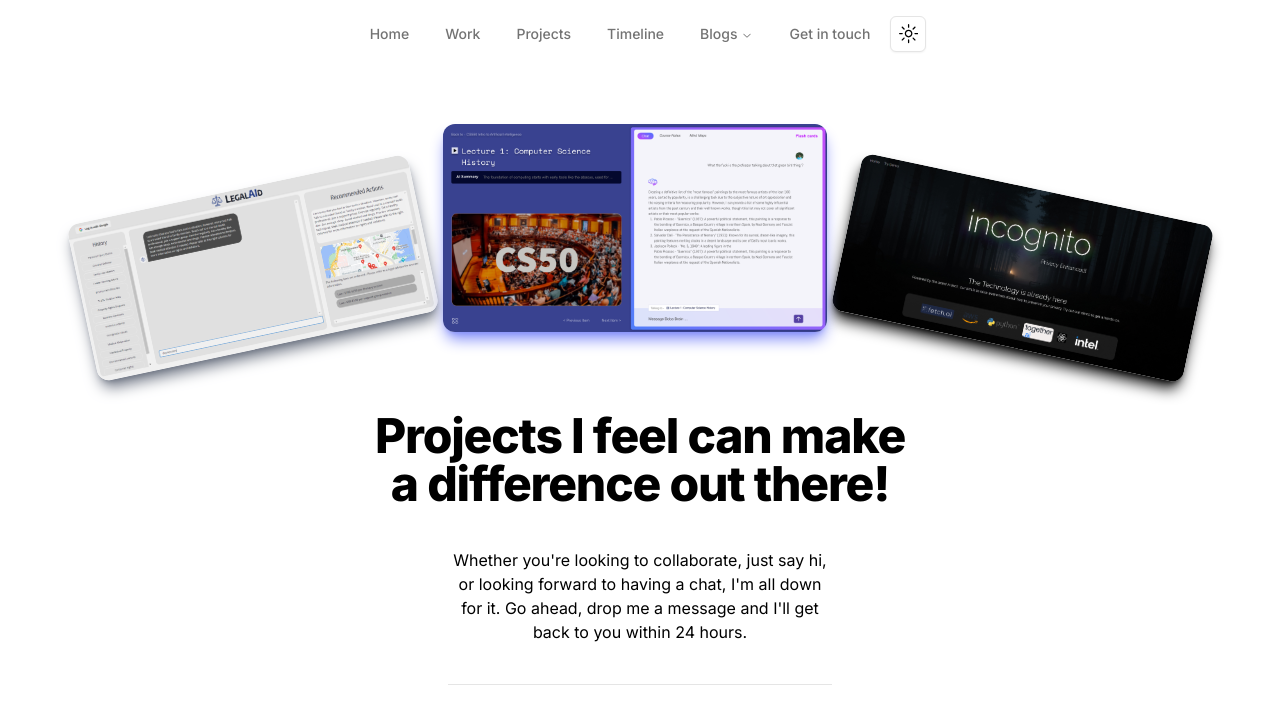
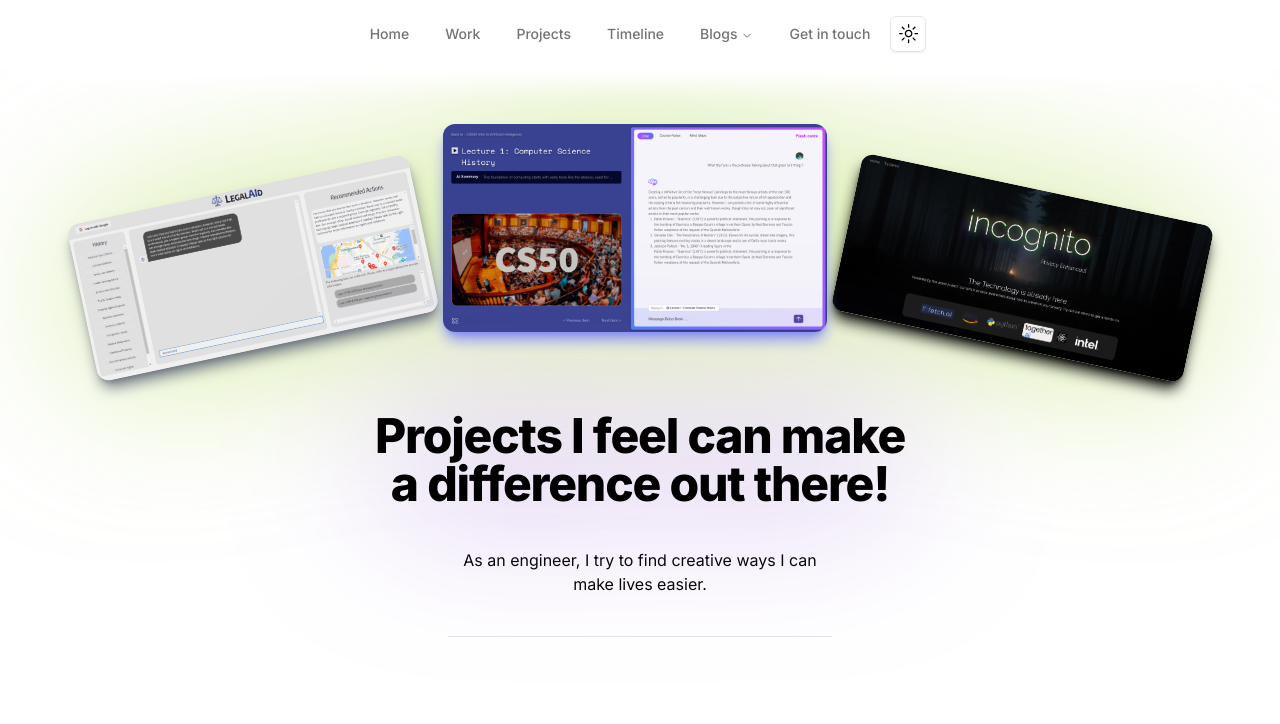
Before and after one commit to Chaitanya-Chaurasia/Portfolio, a Next.js app: page /projects in a window 1280 px wide. Shown: the top 724 px of the page. Built offline with nearby package versions, Linux system fonts and the light colour scheme.

Commit message:
Added gradient shadow to Vortex

```diff
--- a/app/projects/page.tsx
+++ b/app/projects/page.tsx
@@ -8,11 +8,7 @@ import {
   LinkedInLogoIcon,
   TwitterLogoIcon,
 } from "@radix-ui/react-icons";
-import legal from "@/public/legalaid.png";
-import incog from "@/public/incognito.png";
-import boba from "@/public/boba.png";
 import React from "react";
-import Image from "next/image";
 import ImageVortex from "@/components/ImageVortex";
 
 const ProjectPage = () => {
@@ -20,15 +16,16 @@ const ProjectPage = () => {
     <main className="p-10 ">
       <div className="flex flex-col items-center justify-center gap-10">
         <ImageVortex />
-        <h2 className="tracking-tight text-5xl font-extrabold text-center w-[550px]">
+        <h2 className="tracking-tight text-5xl font-extrabold text-center max-w-[550px] text-wrap drop-shadow-[0_0px_79px_rgba(151,95,217,1)]">
           Projects I feel can make a difference out there!{" "}
         </h2>
         <span className="w-96 text-center">
-          Whether you're looking to collaborate, just say hi, or looking forward
-          to having a chat, I'm all down for it. Go ahead, drop me a message and
-          I'll get back to you within 24 hours.
+          As an engineer, I try to find creative ways I can make lives easier.
         </span>
         <Separator className="w-96" />
+
+        <h2 className="tracking-tight text-5xl font-extrabold text-center w-[550px]">
+        </h2>
       </div>
     </main>
   );
--- a/components/ImageVortex.tsx
+++ b/components/ImageVortex.tsx
@@ -4,16 +4,15 @@ import Image from "next/image";
 import legal from "@/public/legalaid.png";
 import incog from "@/public/incognito.png";
 import boba from "@/public/boba.png";
-import { AspectRatio } from "./ui/aspect-ratio";
-
+import grad from "@/public/gradbg.png";
 const ImageVortex = () => {
   return (
-    <Card className="border-none">
+    <Card className="border-none drop-shadow-[0_0px_79px_rgba(171,214,70,0.5)] ">
       <CardContent className="flex flex-col lg:flex-row items-center justify-center gap-4">
         <Image
           src={legal}
           alt="boba"
-          className="rounded-xl -rotate-12 mt-20 hover:scale-110 transition-all shadow-lg shadow-gray-500 hover:z-[1000] "
+          className="rounded-xl -rotate-12 mt-20 hover:scale-110 transition-all shadow-lg shadow-gray-500 hover:z-[1000]"
           height={160}
         />
         <Image
```
Also changed, not shown: public/gradbg.png (added).
